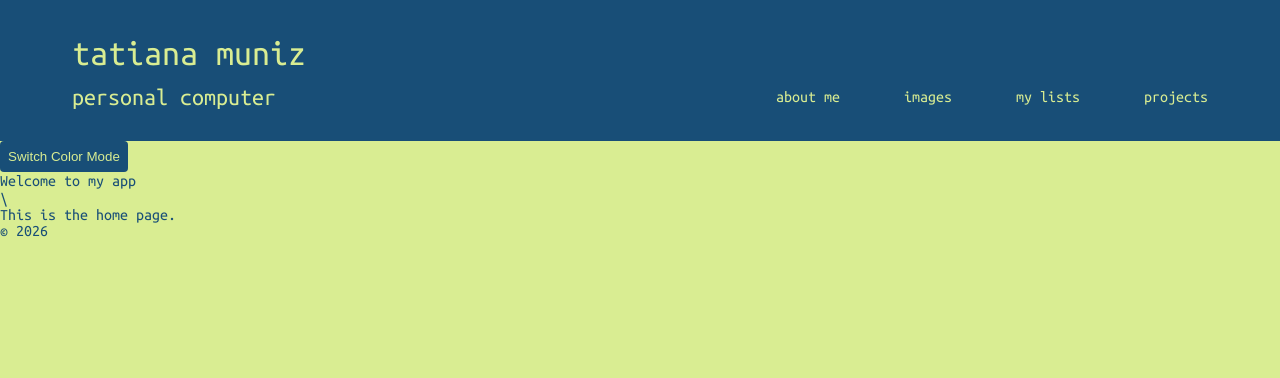
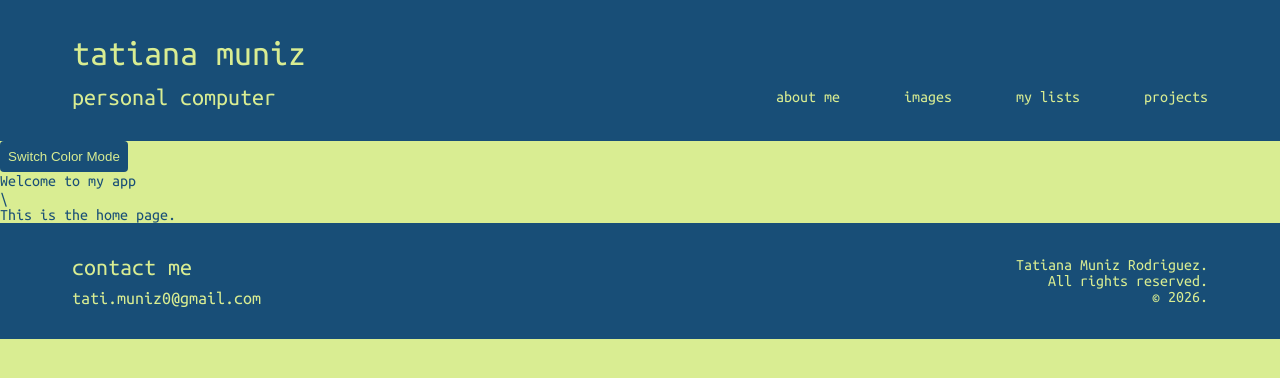
Before and after one commit to tatimunizz/my-personal-page, a React (Vite) app: page / in a window 1280 px wide. Shown: the top 378 px of the page. Built offline with nearby package versions, Linux system fonts and the light colour scheme; some icons are missing.

Commit message:
feat(footer): add footer styling | fix(icon): add folder to LargeIcon

```diff
--- /dev/null
+++ b/src/components/Footer/Footer.styles.tsx
@@ -0,0 +1,29 @@
+
+import styled from 'styled-components';
+
+export const StyledFooter = styled.footer`
+  background-color: ${props => props.theme.colors.dark};
+  color: ${props => props.theme.colors.light};
+  display: flex;
+  justify-content: space-between;
+  align-items: center;
+  padding: 32px 72px;
+`
+
+export const FooterNote = styled.div`
+  display: flex;
+  gap: 10px;
+  flex-direction: column;
+
+  span {
+    font-size: ${props => props.theme.typography.fontSize.medium};
+  }
+
+  p {
+    font-size: ${props => props.theme.typography.fontSize.small};
+  }
+`
+
+export const FooterCredit = styled.div`
+  text-align: right;
+`
--- /dev/null
+++ b/src/components/Footer/Footer.tsx
@@ -0,0 +1,17 @@
+import { FooterCredit, FooterNote, StyledFooter } from "./Footer.styles";
+
+export function Footer() {
+  return (
+    <StyledFooter>
+      <FooterNote>
+        <span>contact me</span>
+        <p>tati.muniz0@gmail.com</p>
+      </FooterNote>
+      <FooterCredit>
+        Tatiana Muniz Rodriguez.<br/>
+        All rights reserved.<br/>
+        © 2026.
+      </FooterCredit>
+    </StyledFooter>
+  );
+}
--- a/src/components/Header/Header.tsx
+++ b/src/components/Header/Header.tsx
@@ -1,5 +1,5 @@
 
-import { LargeIcon } from '@components/LargeIcon';
+import { LargeIcon } from '@components/LargeIcon/LargeIcon';
 import {StyledHeader, HeaderTitle, NavBar} from './Header.styles';
 import { Folder, Image, ListBox, User } from 'pixelarticons/react';
 
--- a/src/layouts/MainLayout.tsx
+++ b/src/layouts/MainLayout.tsx
@@ -1,6 +1,7 @@
 import ThemeToggle from '@components/ThemeToggle/ThemeToggle';
 import { Header } from '@components/Header/Header';
 import { Outlet } from 'react-router-dom';
+import { Footer } from '@components/Footer/Footer';
 
 export default function MainLayout() {
   return (
@@ -10,7 +11,7 @@ export default function MainLayout() {
         <ThemeToggle/>
         <Outlet />  {/* Child routes render here */}
       </main>
-      <footer>© 2026</footer>
+      <Footer/>
     </div>
   );
 }
```
Also changed, not shown: src/components/LargeIcon/LargeIcon.tsx (renamed from src/components/LargeIcon.tsx).
